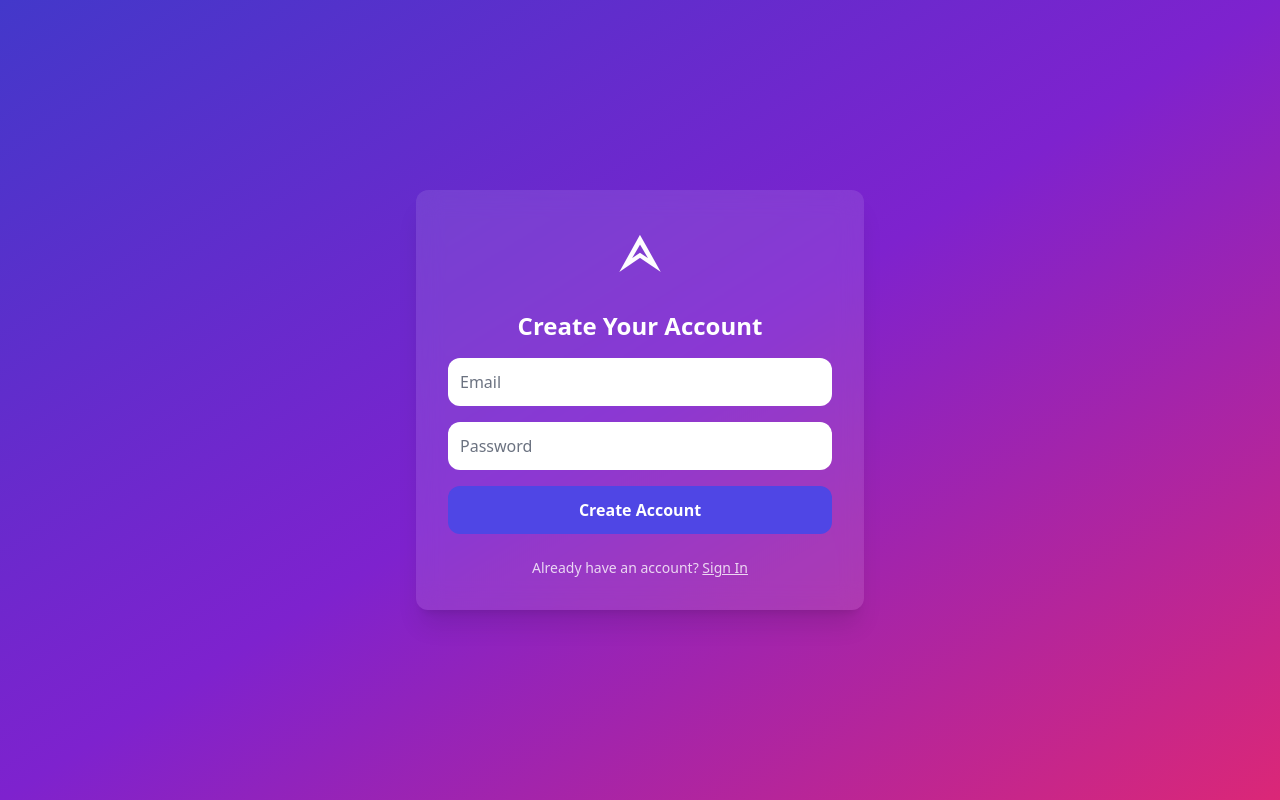
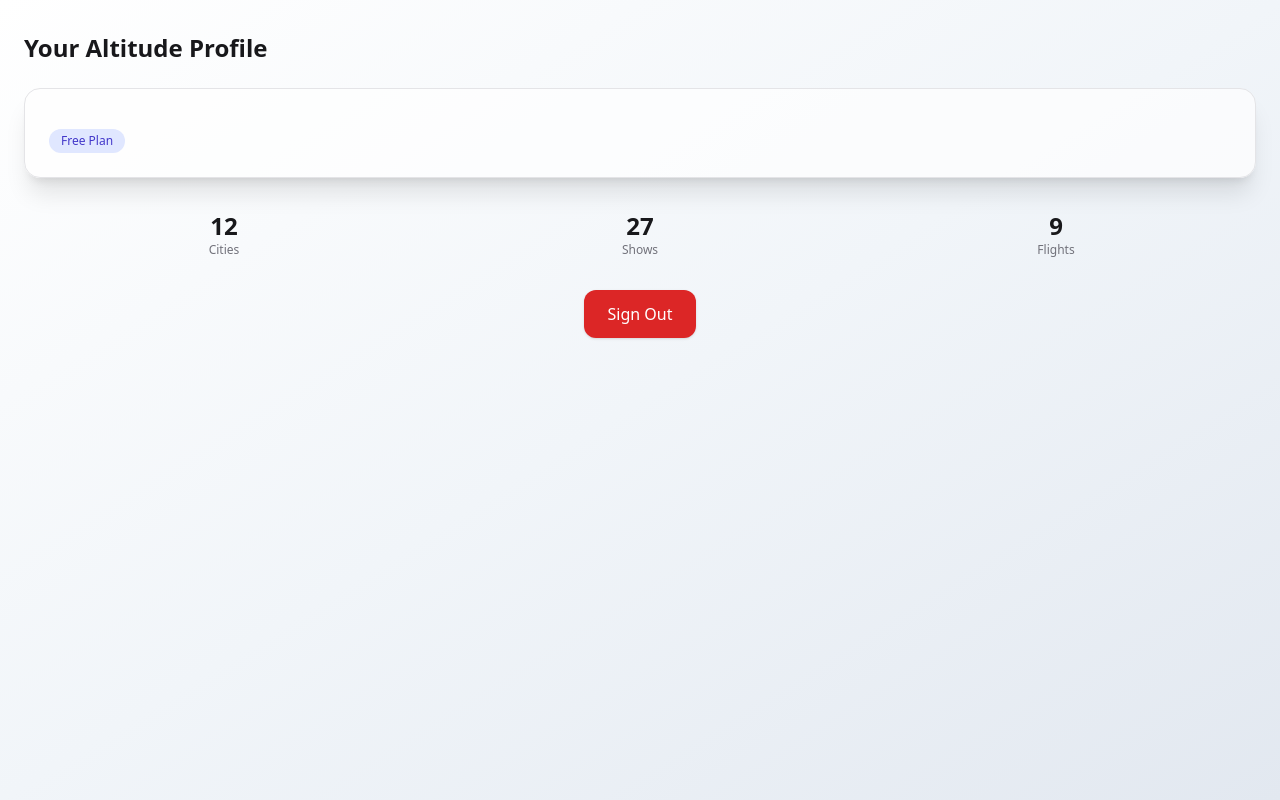
Before and after one commit to jadenthompson/Altitude, a React (Vite) app: page /profile in a window 1280 px wide. Before the commit this address led to /auth. Built offline with nearby package versions, Linux system fonts and the light colour scheme; no server answers.

Commit message:
Add Profile page with Altitude styling and BottomNav support

```diff
--- a/src/App.jsx
+++ b/src/App.jsx
@@ -6,6 +6,7 @@
 import Auth from './pages/Auth';
 import BigCalendar from './pages/BigCalendar';
 import Today from './pages/Today';
+import Profile from './pages/Profile';
 
 const App = () => {
   const [session, setSession] = useState(null);
@@ -60,6 +61,8 @@
 
         />
 
+        <Route path="/profile" element={<Profile />} />
+
 <Route
   path="/today"
   element={
--- /dev/null
+++ b/src/pages/Profile.jsx
@@ -0,0 +1,85 @@
+import React, { useEffect, useState } from 'react';
+import { supabase } from '../utils/supabaseClient';
+import BottomNav from '../components/BottomNav';
+
+const Profile = () => {
+  const [userInfo, setUserInfo] = useState({});
+  const [loading, setLoading] = useState(true);
+
+  useEffect(() => {
+    const fetchProfile = async () => {
+      const {
+        data: { user },
+      } = await supabase.auth.getUser();
+
+      if (user) {
+        const { data } = await supabase
+          .from('users')
+          .select('full_name, role, email, plan')
+          .eq('id', user.id)
+          .maybeSingle();
+
+        setUserInfo({ ...data, email: user.email });
+      }
+
+      setLoading(false);
+    };
+
+    fetchProfile();
+  }, []);
+
+  const handleSignOut = async () => {
+    await supabase.auth.signOut();
+    window.location.href = '/auth';
+  };
+
+  if (loading) return null;
+
+  return (
+    <div className="min-h-screen bg-gradient-to-br from-white via-slate-100 to-slate-200 dark:from-zinc-900 dark:to-zinc-800 text-zinc-900 dark:text-white px-6 pt-8 pb-28">
+      <h2 className="text-2xl font-bold mb-6">Your Altitude Profile</h2>
+
+      {/* Tour Pass Style Card */}
+      <div className="bg-white/70 dark:bg-zinc-800 border border-zinc-200 dark:border-zinc-700 rounded-2xl shadow-xl p-6 mb-8">
+        <h3 className="text-xl font-semibold mb-1">{userInfo.full_name}</h3>
+        <p className="text-sm text-zinc-500 mb-1">{userInfo.role}</p>
+        <p className="text-sm text-zinc-500 mb-1">{userInfo.email}</p>
+        <span className="inline-block mt-3 text-xs font-medium bg-indigo-100 text-indigo-700 px-3 py-1 rounded-full">
+          {userInfo.plan === 'pro' ? 'Pro Plan' : 'Free Plan'}
+        </span>
+      </div>
+
+      {/* Stats */}
+      <div className="grid grid-cols-3 gap-4 text-center mb-8">
+        <div>
+          <p className="text-2xl font-bold">12</p>
+          <p className="text-xs text-zinc-500">Cities</p>
+        </div>
+        <div>
+          <p className="text-2xl font-bold">27</p>
+          <p className="text-xs text-zinc-500">Shows</p>
+        </div>
+        <div>
+          <p className="text-2xl font-bold">9</p>
+          <p className="text-xs text-zinc-500">Flights</p>
+        </div>
+      </div>
+
+      {/* Actions */}
+      <div className="flex justify-center">
+        <button
+          onClick={handleSignOut}
+          className="px-6 py-3 bg-red-600 text-white rounded-xl shadow hover:bg-red-700 transition"
+        >
+          Sign Out
+        </button>
+      </div>
+
+      <div className="fixed bottom-0 left-0 w-full z-50">
+        <BottomNav />
+      </div>
+    </div>
+  );
+};
+
+export default Profile;
```
